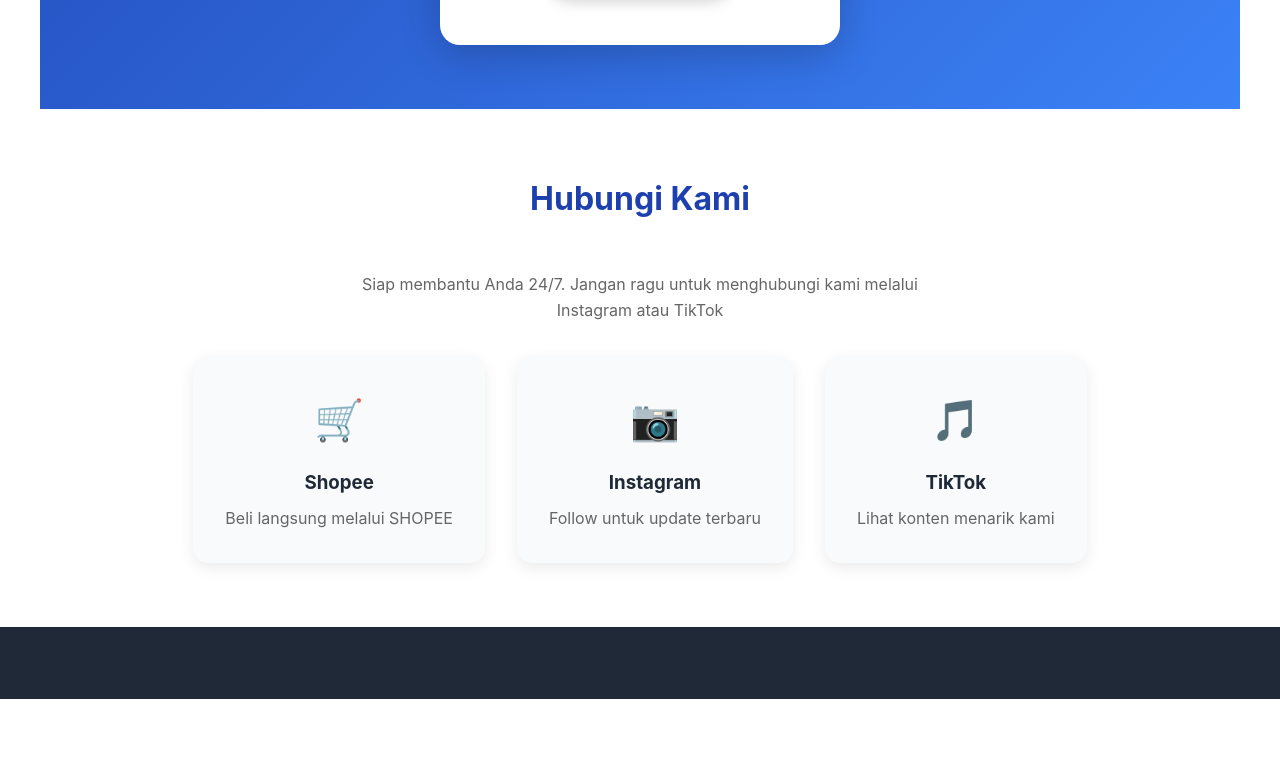
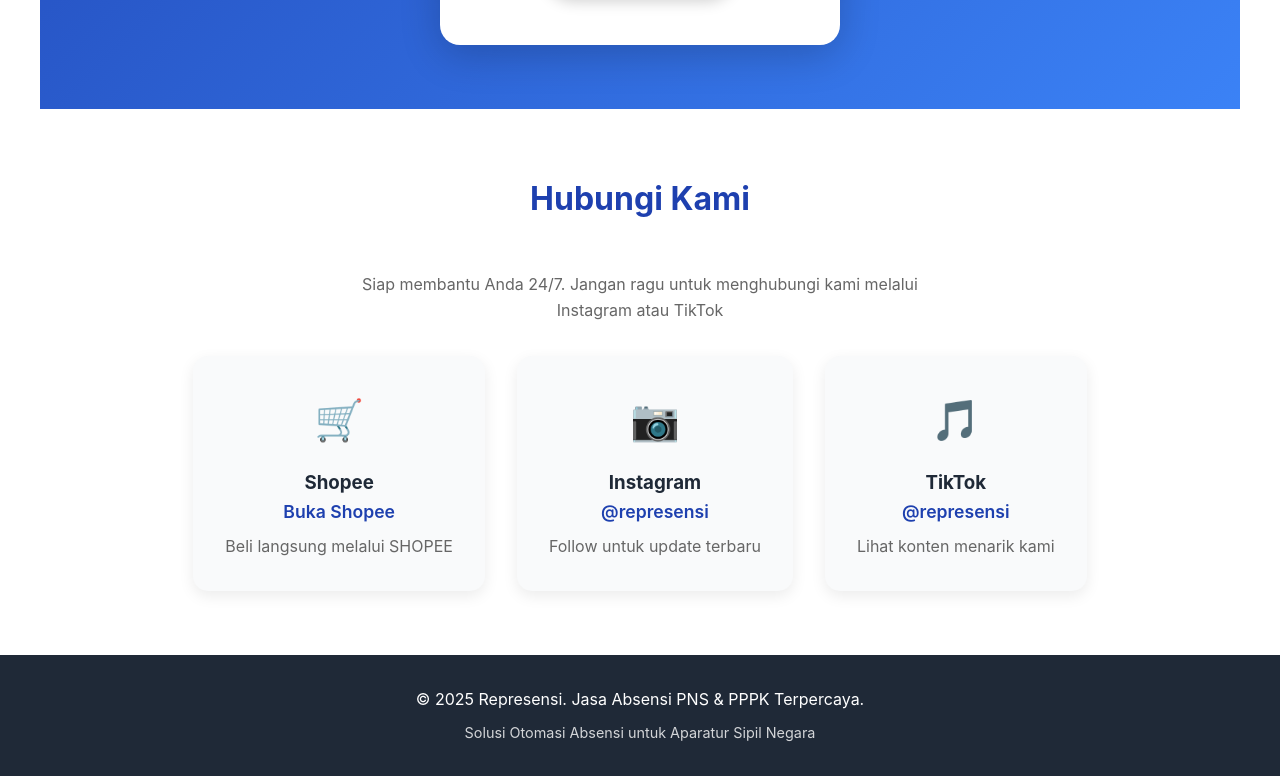
Before and after one commit to devirokrat/represensi, a plain HTML site: page index.html in a window 1280 px wide. Shown: the part 3193-3969 px from the top of the page. Before the commit the page ends 3892 px from the top, so only its background shows below. Drawn offline with Linux system fonts and the light colour scheme.

Commit message:
enhance contact section with Shopee, Instagram, and TikTok links; add safe checks for dynamic content updates

```diff
--- a/index.html
+++ b/index.html
@@ -645,22 +645,22 @@
             <h2>Hubungi Kami</h2>
             <p id="contact-desc" style="max-width: 600px; margin: 0 auto 2rem; color: #666;"></p>
             <div class="contact-methods">
-                <div class="contact-card">
+                <div class="contact-card" data-config="shopeeUrl">
                     <div class="contact-icon">🛒</div>
                     <h3>Shopee</h3>
-                    <a href="#" id="contact-shopee"></a>
+                    <a id="contact-shopee" data-config="shopeeUrl" target="_blank" rel="noopener"></a>
                     <p style="margin-top: 0.5rem; color: #666;">Beli langsung melalui SHOPEE</p>
                 </div>
-                <div class="contact-card">
+                <div class="contact-card" data-config="instagramUrl">
                     <div class="contact-icon">📷</div>
                     <h3>Instagram</h3>
-                    <a href="#" id="contact-ig" target="_blank"></a>
+                    <a id="contact-ig" data-config="instagramUrl" target="_blank" rel="noopener"></a>
                     <p style="margin-top: 0.5rem; color: #666;">Follow untuk update terbaru</p>
                 </div>
-                <div class="contact-card">
+                <div class="contact-card" data-config="tiktokUrl">
                     <div class="contact-icon">🎵</div>
                     <h3>TikTok</h3>
-                    <a href="#" id="contact-tiktok" target="_blank"></a>
+                    <a id="contact-tiktok" data-config="tiktokUrl" target="_blank" rel="noopener"></a>
                     <p style="margin-top: 0.5rem; color: #666;">Lihat konten menarik kami</p>
                 </div>
             </div>
@@ -695,6 +695,9 @@
             instagramUrl: 'https://instagram.com/represensi',
             tiktok: '@represensi',
             tiktokUrl: 'https://tiktok.com/@represensi',
+            // Shopee (opsional)
+            shopeeUrl: 'https://s.shopee.co.id/9pYagoTEaQ',
+            shopeeText: 'Buka Shopee',
 
             // Konten Hero
             heroTitle: 'Jasa Absensi Otomatis untuk PNS & PPPK',
@@ -752,36 +755,89 @@
             });
 
             // Update hero section
-            document.getElementById('hero-title').textContent = CONFIG.heroTitle;
-            document.getElementById('hero-subtitle').textContent = CONFIG.heroSubtitle;
-            document.getElementById('price-highlight').innerHTML = '💰 Hanya ' + hargaFormatted + '/Bulan';
-            document.getElementById('hero-cta').textContent = CONFIG.heroCTA;
+            const heroTitleEl = document.getElementById('hero-title');
+            if (heroTitleEl) heroTitleEl.textContent = CONFIG.heroTitle;
+            const heroSubtitleEl = document.getElementById('hero-subtitle');
+            if (heroSubtitleEl) heroSubtitleEl.textContent = CONFIG.heroSubtitle;
+            const priceHighlightEl = document.getElementById('price-highlight');
+            if (priceHighlightEl) priceHighlightEl.innerHTML = '💰 Hanya ' + hargaFormatted + '/Bulan';
+            const heroCtaEl = document.getElementById('hero-cta');
+            if (heroCtaEl) {
+                heroCtaEl.textContent = CONFIG.heroCTA;
+                heroCtaEl.href = waUrl;
+            }
 
             // Update pricing section
-            document.getElementById('pricing-title').textContent = CONFIG.pricingTitle;
-            document.getElementById('pricing-price').textContent = hargaFormatted;
-            document.getElementById('pricing-period').textContent = CONFIG.pricingPeriod;
-            document.getElementById('pricing-features').innerHTML = CONFIG.pricingFeatures
-                .map(feature => `<li>✓ ${feature}</li>`)
-                .join('');
-            document.getElementById('pricing-cta-btn').textContent = CONFIG.pricingCTA;
-            document.getElementById('pricing-cta-btn').href = waUrl;
+            const pricingTitleEl = document.getElementById('pricing-title');
+            if (pricingTitleEl) pricingTitleEl.textContent = CONFIG.pricingTitle;
+            const pricingPriceEl = document.getElementById('pricing-price');
+            if (pricingPriceEl) pricingPriceEl.textContent = hargaFormatted;
+            const pricingPeriodEl = document.getElementById('pricing-period');
+            if (pricingPeriodEl) pricingPeriodEl.textContent = CONFIG.pricingPeriod;
+            const pricingFeaturesEl = document.getElementById('pricing-features');
+            if (pricingFeaturesEl) {
+                pricingFeaturesEl.innerHTML = CONFIG.pricingFeatures
+                    .map(feature => `<li>✓ ${feature}</li>`)
+                    .join('');
+            }
+            const pricingBtnEl = document.getElementById('pricing-cta-btn');
+            if (pricingBtnEl) {
+                pricingBtnEl.textContent = CONFIG.pricingCTA;
+                pricingBtnEl.href = waUrl;
+            }
 
-            // Update contact section
-            document.getElementById('contact-desc').textContent = CONFIG.contactDesc;
-            document.getElementById('contact-wa').textContent = CONFIG.whatsappDisplay;
-            document.getElementById('contact-wa').href = waUrl;
-            document.getElementById('contact-ig').textContent = CONFIG.instagram;
-            document.getElementById('contact-ig').href = CONFIG.instagramUrl;
-            document.getElementById('contact-tiktok').textContent = CONFIG.tiktok;
-            document.getElementById('contact-tiktok').href = CONFIG.tiktokUrl;
+            // Update contact section (safe checks)
+            const contactDescEl = document.getElementById('contact-desc');
+            if (contactDescEl) contactDescEl.textContent = CONFIG.contactDesc;
+
+            const contactShopeeEl = document.getElementById('contact-shopee');
+            if (contactShopeeEl) {
+                contactShopeeEl.textContent = CONFIG.shopeeText || 'Shopee';
+                contactShopeeEl.href = CONFIG.shopeeUrl || '#';
+            }
+
+            const contactIgEl = document.getElementById('contact-ig');
+            if (contactIgEl) {
+                contactIgEl.textContent = CONFIG.instagram;
+                contactIgEl.href = CONFIG.instagramUrl;
+            }
+
+            const contactTiktokEl = document.getElementById('contact-tiktok');
+            if (contactTiktokEl) {
+                contactTiktokEl.textContent = CONFIG.tiktok;
+                contactTiktokEl.href = CONFIG.tiktokUrl;
+            }
 
             // Update footer
-            document.getElementById('footer-main').innerHTML = `&copy; 2025 ${CONFIG.brandName}. ${CONFIG.taglineFooter}`;
-            document.getElementById('footer-sub').textContent = CONFIG.taglineSubFooter;
+            const footerMainEl = document.getElementById('footer-main');
+            if (footerMainEl) footerMainEl.innerHTML = `&copy; 2025 ${CONFIG.brandName}. ${CONFIG.taglineFooter}`;
+            const footerSubEl = document.getElementById('footer-sub');
+            if (footerSubEl) footerSubEl.textContent = CONFIG.taglineSubFooter;
 
             // Update floating WhatsApp button
-            document.getElementById('wa-float').href = waUrl;
+            const waFloatEl = document.getElementById('wa-float');
+            if (waFloatEl) waFloatEl.href = waUrl;
+
+            // Make entire contact-card clickable based on its `data-config` key
+            document.querySelectorAll('.contact-card[data-config]').forEach(card => {
+                const key = card.dataset.config;
+                const url = CONFIG[key];
+                if (!url) return;
+                card.style.cursor = 'pointer';
+                card.setAttribute('role', 'link');
+                card.setAttribute('tabindex', '0');
+                const openUrl = () => window.open(url, '_blank');
+                card.addEventListener('click', (e) => {
+                    // If user clicked an actual link inside, let the anchor handle it
+                    if (e.target && (e.target.tagName === 'A' || e.target.closest('a'))) return;
+                    openUrl();
+                });
+                card.addEventListener('keypress', (e) => {
+                    if (e.key === 'Enter' || e.key === ' ') {
+                        openUrl();
+                    }
+                });
+            });
 
             // Update meta tags
             const metaDesc = document.querySelector('meta[name="description"]');
```
